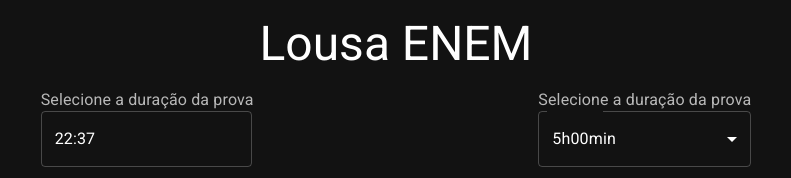
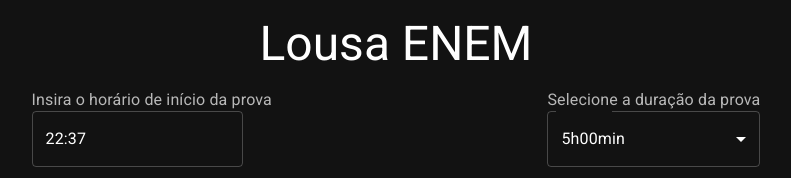
Before and after one commit to viglioni/lousa-enem, a Next.js app: page / in a window 1280 px wide. Shown: the top 178 px of the page, without its empty margins (244-1035 px from the left). Built offline with nearby package versions, Linux system fonts and the light colour scheme.

Commit message:
fix: used correct text

```diff
--- a/src/pages/index.tsx
+++ b/src/pages/index.tsx
@@ -75,7 +75,9 @@ const Home = (): JSX.Element => {
         justifyContent={'space-evenly'}
       >
         <TestStartContainer direction="column">
-          <InputLabel id="duration">Selecione a duração da prova</InputLabel>
+          <InputLabel id="duration">
+            Insira o horário de início da prova
+          </InputLabel>
           <TimePicker
             ampm={false}
             value={value}
```
